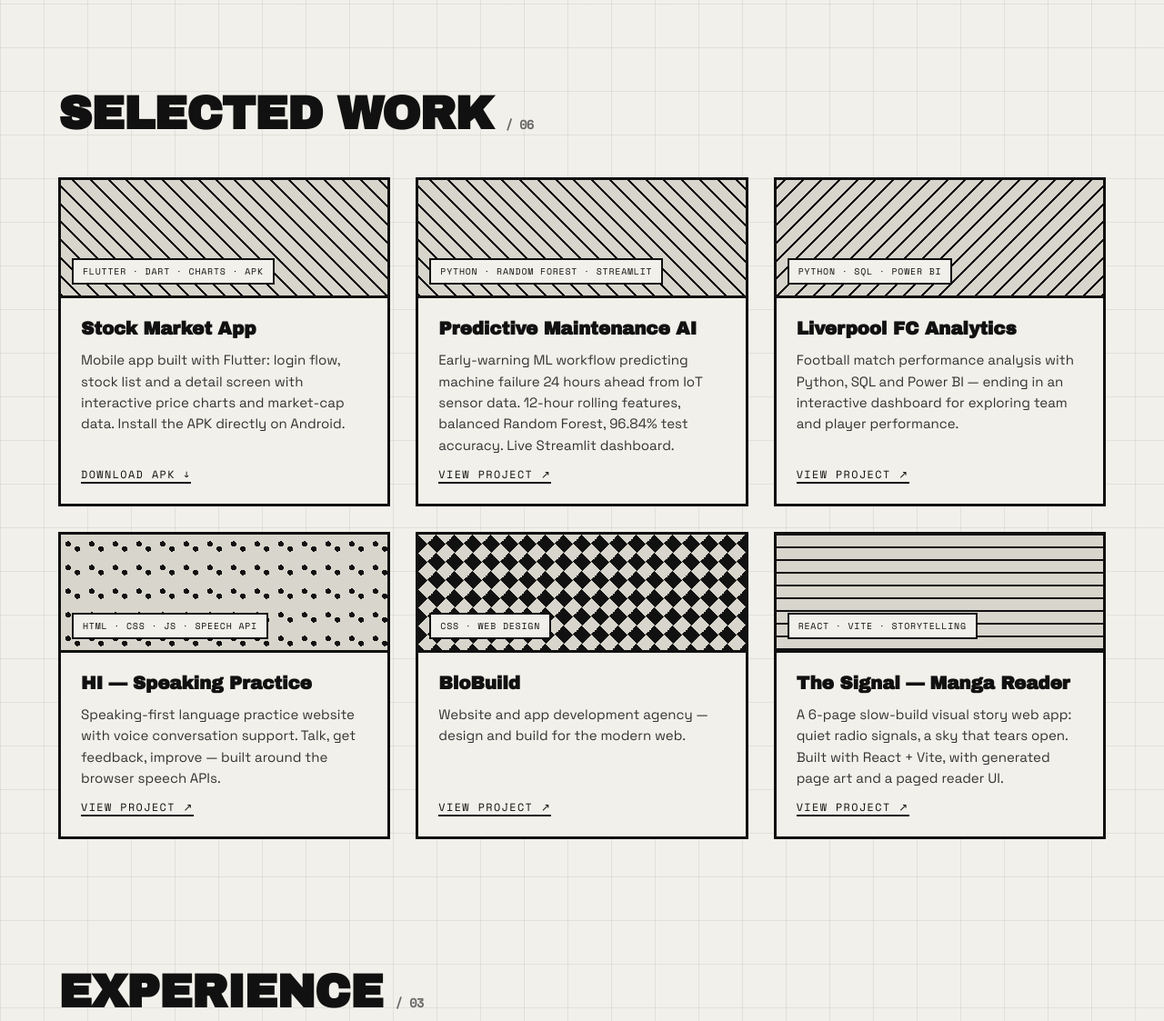
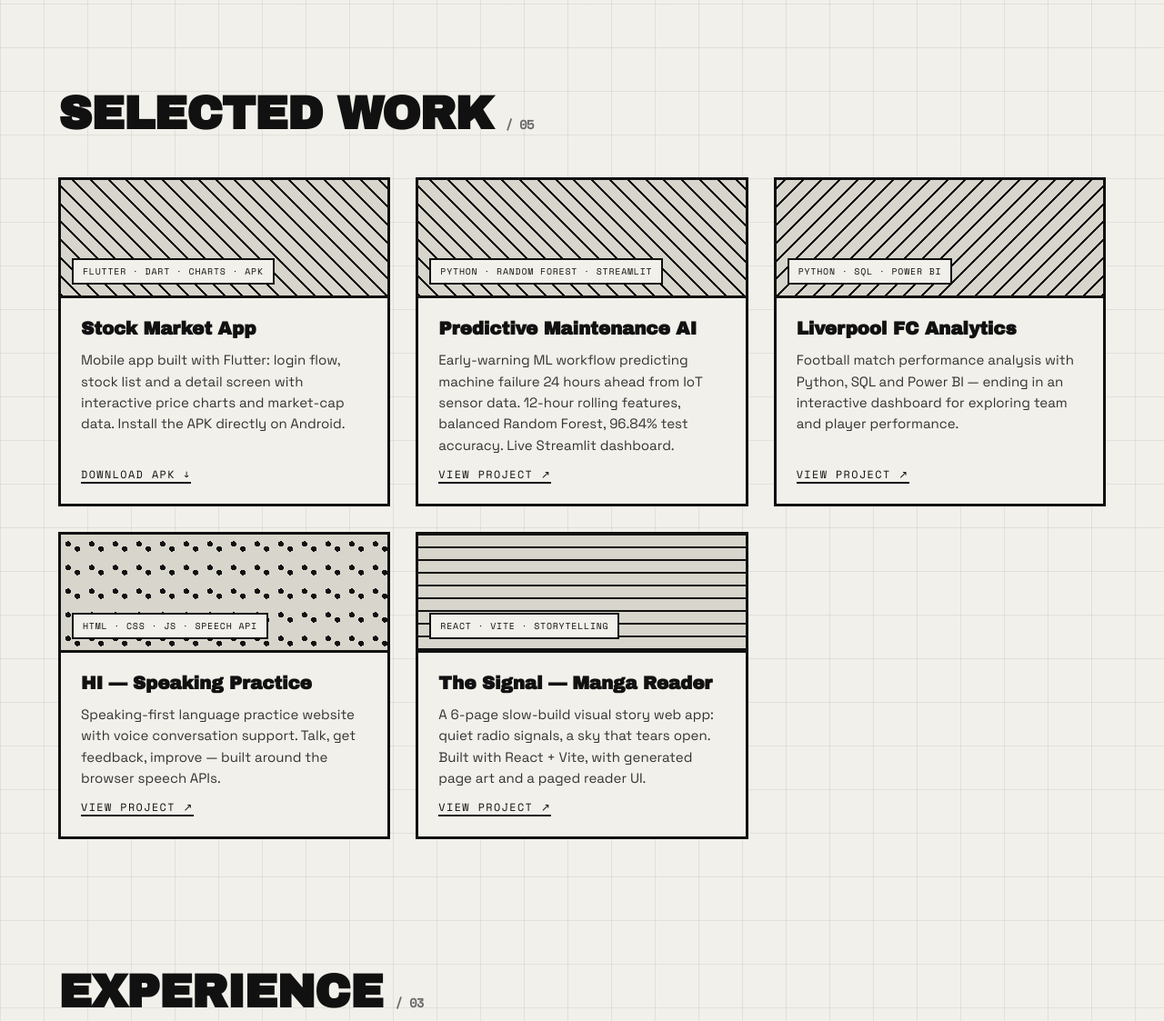
Before and after one commit to jouhar-coder/jouhar-coder.github.io, a plain HTML site: page index.html in a window 1280 px wide. Shown: the part 1340-2463 px from the top of the page at 91% size. Drawn offline with nearby package versions, Linux system fonts and the light colour scheme.

Commit message:
Remove BloBuild project card

```diff
--- a/index.html
+++ b/index.html
@@ -60,7 +60,7 @@
 
 <!-- WORK -->
 <section class="work" id="work">
-  <h2 class="section-title">SELECTED WORK<span class="count">/ 06</span></h2>
+  <h2 class="section-title">SELECTED WORK<span class="count">/ 05</span></h2>
   <div class="work-grid">
 
     <a class="card card-tall" href="assets/stock-market-app.apk" download>
@@ -95,15 +95,6 @@
       <div class="card-body">
         <h3>HI — Speaking Practice</h3>
         <p>Speaking-first language practice website with voice conversation support. Talk, get feedback, improve — built around the browser speech APIs.</p>
-        <span class="card-link">VIEW PROJECT ↗</span>
-      </div>
-    </a>
-
-    <a class="card card-tall" href="https://github.com/jouhar-coder/Blobuild" target="_blank" rel="noopener">
-      <div class="card-media media-4"><span class="card-tag">CSS · WEB DESIGN</span></div>
-      <div class="card-body">
-        <h3>BloBuild</h3>
-        <p>Website and app development agency — design and build for the modern web.</p>
         <span class="card-link">VIEW PROJECT ↗</span>
       </div>
     </a>
```
